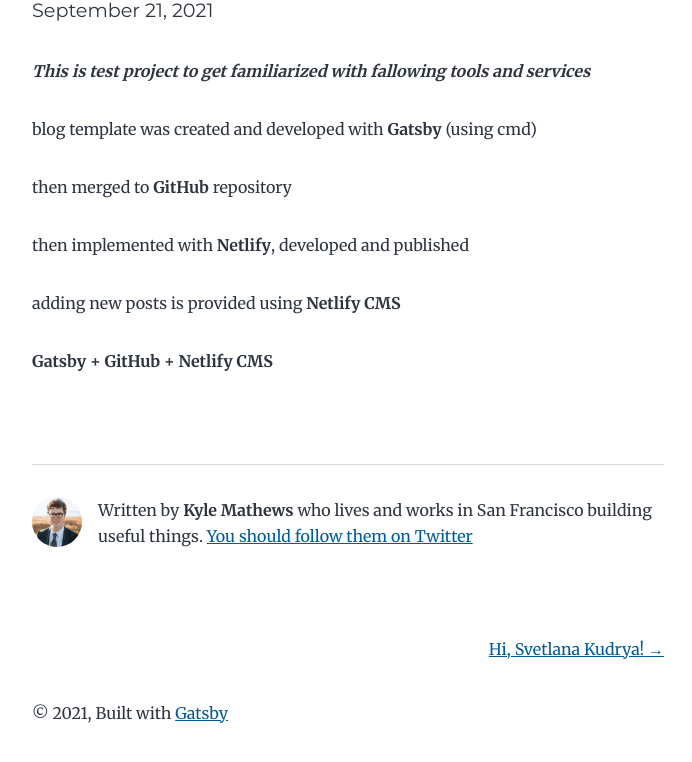
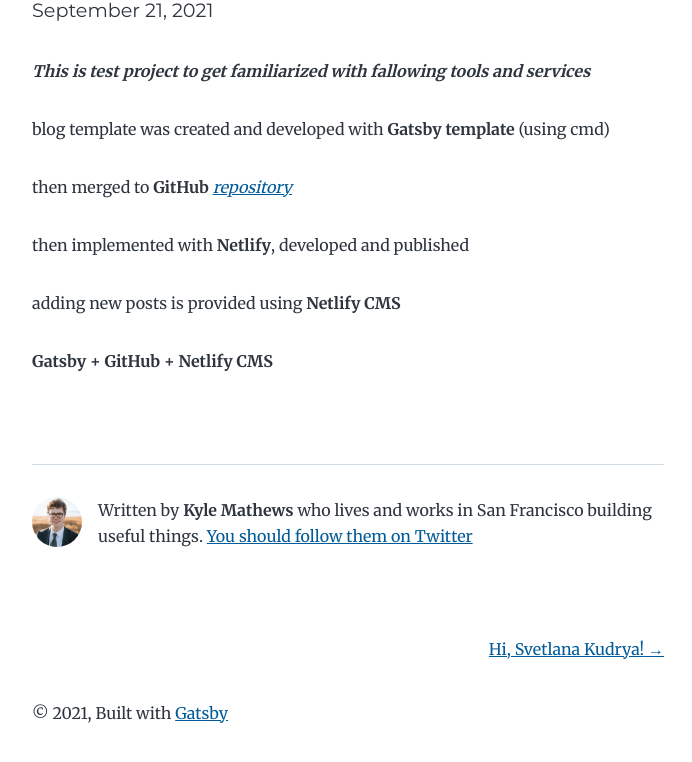
Before and after one commit to Vi7476/BlogProject, a Gatsby site: page /2021-09-21-first-test-blog/ in a window 1280 px wide. Shown: the part 182-944 px from the top of the page, without its empty margins (292-984 px from the left). Built offline with nearby package versions, Linux system fonts and the light colour scheme; Gatsby itself is replaced by a stand-in of ours.

Commit message:
Update Blog “2021-09-21-first-test-blog”

```diff
--- a/content/blog/2021-09-21-first-test-blog.md
+++ b/content/blog/2021-09-21-first-test-blog.md
@@ -5,16 +5,14 @@
 ---
 ***This is test project to get familiarized with fallowing  tools and services***
 
-blog template was created and developed with **Gatsby** (using cmd)
+blog template was created and developed with **Gatsby template** (using cmd)
 
-then merged to **GitHub** repository
+then merged to **GitHub** *[repository](https://github.com/Vi7476/BlogProject)*
 
 then implemented with **Netlify**, developed and published
 
 adding new posts is provided using **Netlify CMS**
 
-
-
 **Gatsby + GitHub + Netlify CMS**
 
 ![]()
```
